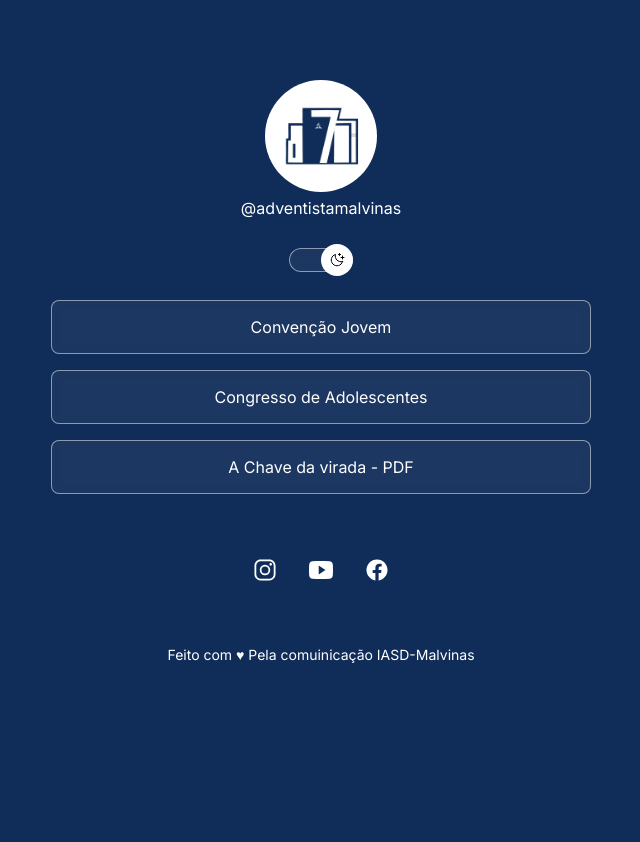
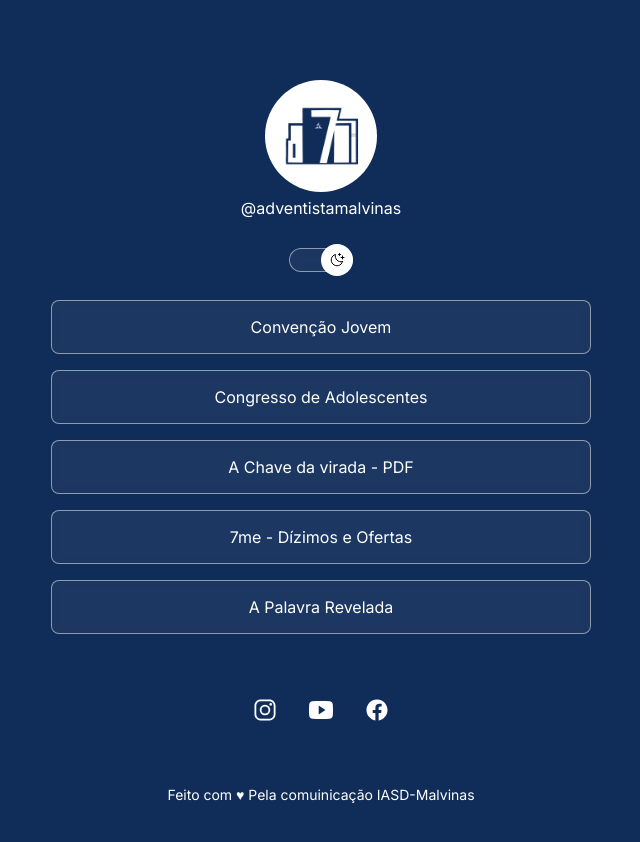
Before and after one commit to IASD-MALVINAS/Linktree, a plain HTML site: page index.html in a window 1280 px wide. Shown: the top 842 px of the page, without its empty margins (319-959 px from the left). Drawn offline with nearby package versions, Linux system fonts and the light colour scheme; files whose address does not match are found by name.

Commit message:
Add files via upload
update

```diff
--- a/index.html
+++ b/index.html
@@ -42,9 +42,14 @@
           <a href="https://livro.esperanca.com.br/a-chave-da-virada/" target="_blank">A Chave da virada - PDF</a>
         </li>
 
-        <!-- <li>
-          <a href="#">Conheça o Explore</a>
-        </li> -->
+        <li>
+          <a href="https://www.instagram.com/p/DEve7KOvCXV/?igsh=MWdweHl3em9pdGFyOQ==" target="_blank">7me - Dízimos e Ofertas</a>
+        </li>
+
+        <li>
+          <a href="https://www.instagram.com/p/DEve7KOvCXV/?igsh=MWdweHl3em9pdGFyOQ==" target="_blank">A Palavra Revelada</a>
+        </li>
+
       </ul>
       <div id="social-links">
 
```
